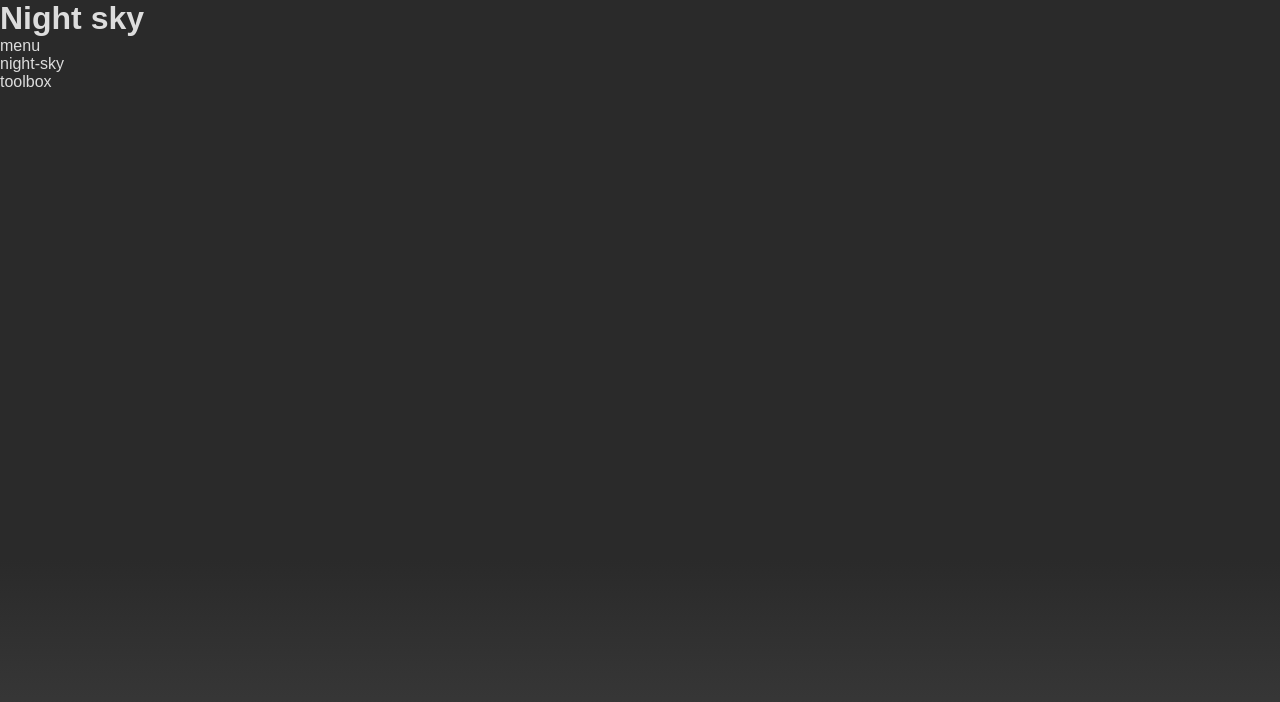
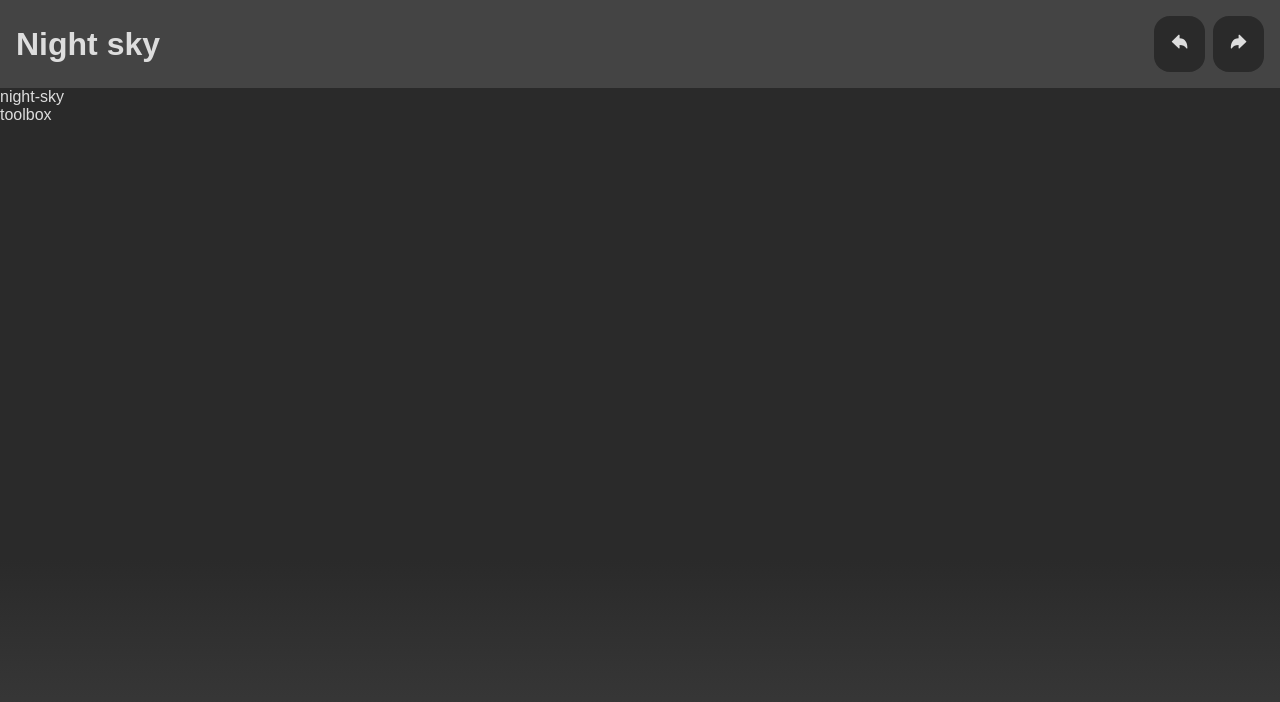
Before and after one commit to szlima/night-sky, a React (Vite) app: page / in a window 1280 px wide. Shown: the top 702 px of the page. Built offline with nearby package versions, Linux system fonts and the light colour scheme.

Commit message:
Criação do header

```diff
--- a/package.json
+++ b/package.json
@@ -11,7 +11,8 @@
   },
   "dependencies": {
     "react": "^18.3.1",
-    "react-dom": "^18.3.1"
+    "react-dom": "^18.3.1",
+    "react-icons": "^5.2.1"
   },
   "devDependencies": {
     "@types/react": "^18.3.3",
--- a/src/App.jsx
+++ b/src/App.jsx
@@ -1,12 +1,11 @@
+
+import Header from './components/Header';
 
 function App() {
 
   return (
     <>
-      <header>
-        <h1>Night sky</h1>
-        <nav className="menu">menu</nav>
-      </header>
+      <Header />
       <main className="night-sky">night-sky</main>
       <div className="toolbox">toolbox</div>
     </>
--- /dev/null
+++ b/src/components/Header.jsx
@@ -0,0 +1,27 @@
+
+import { IoArrowUndo, IoArrowRedo } from 'react-icons/io5';
+
+import './styles/header.css';
+
+function Header(){
+
+    const handleUndoButton= () => {};
+
+    const handleRedoButton= () => {};
+
+    return (
+        <header className='header'>
+            <h1 className='header__title'>Night sky</h1>
+            <nav className="header__menu">
+                <button type='button' className='menu__button' onClick={handleUndoButton}>
+                    <IoArrowUndo/>
+                </button>
+                <button type='button' className='menu__button' onClick={handleRedoButton}>
+                    <IoArrowRedo/>
+                </button>
+            </nav>
+        </header>
+    );
+}
+
+export default Header;
--- /dev/null
+++ b/src/components/styles/header.css
@@ -0,0 +1,37 @@
+
+.header{
+    padding: 1rem;
+
+    background-color: var(--black-03);
+
+    display: flex;
+    justify-content: space-between;
+    align-items: center;
+    flex-wrap: wrap;
+    gap: .5rem;
+}
+
+.header__title{
+    font-stretch: ultra-condensed;
+}
+
+.header__menu{
+    display: flex;
+    gap: .5rem;
+}
+
+.menu__button{
+    padding: 1rem;
+
+    color: var(--white-01);
+    background-color: var(--black-01);
+    border: none;
+    border-radius: 1rem;
+
+    font-size: 1.2rem;
+}
+
+.menu__button:hover{
+    color: var(--black-03);
+    background-color: var(--white-01);
+}
--- a/src/styles/reset.css
+++ b/src/styles/reset.css
@@ -4,3 +4,7 @@
     box-sizing: border-box;
     transition: .7s;
 }
+
+button:hover{
+    cursor: pointer;
+}
--- a/src/styles/variables.css
+++ b/src/styles/variables.css
@@ -1,5 +1,6 @@
 :root{
     --black-01: #2a2a2a;
     --black-02: #2a2a2ae6;
+    --black-03: #444;
     --white-01: #ddd;
 }
```
Also changed, not shown: 1 other file (tests, documents, lock files or other folders).
